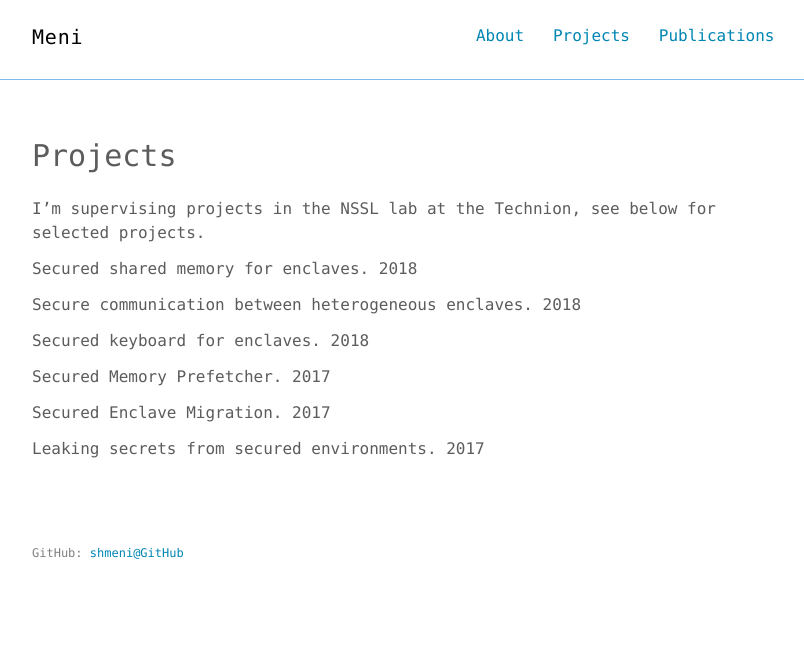
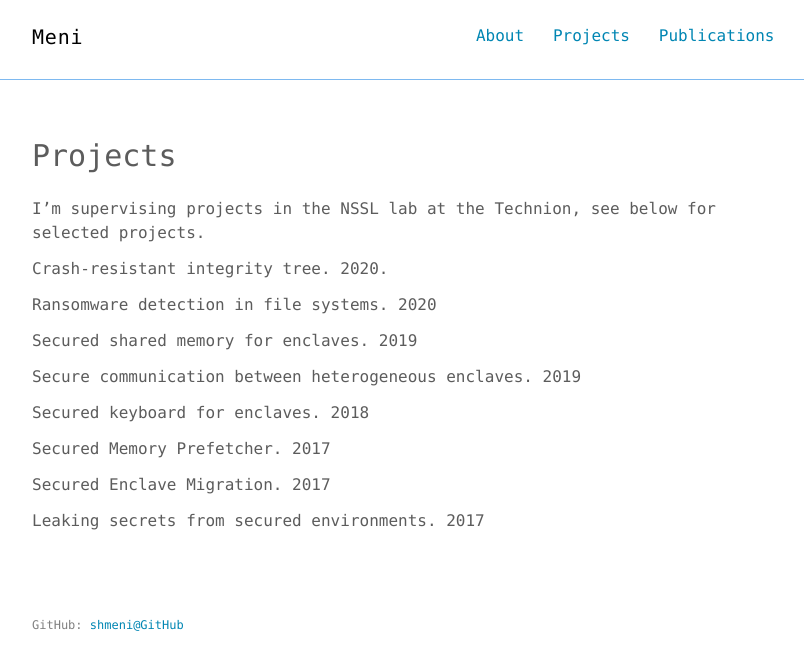
Before and after one commit to shmeni/shmeni.github.io, a Jekyll site: the page built from projects.md, in a window 1280 px wide. Shown: the top 670 px of the page, without its empty margins (232-1036 px from the left). Built offline with Jekyll 4.4.1, drawn with Linux system fonts in a browser that asks for light colours.

Commit message:
projects list update

```diff
--- a/projects.md
+++ b/projects.md
@@ -6,9 +6,13 @@ permalink: /projects/
 
 I'm supervising projects in the NSSL lab at the Technion, see below for selected projects.
 
-Secured shared memory for enclaves. 2018
+Crash-resistant integrity tree. 2020.
 
-Secure communication between heterogeneous enclaves. 2018
+Ransomware detection in file systems. 2020
+
+Secured shared memory for enclaves. 2019
+
+Secure communication between heterogeneous enclaves. 2019
 
 Secured keyboard for enclaves. 2018
 
```
